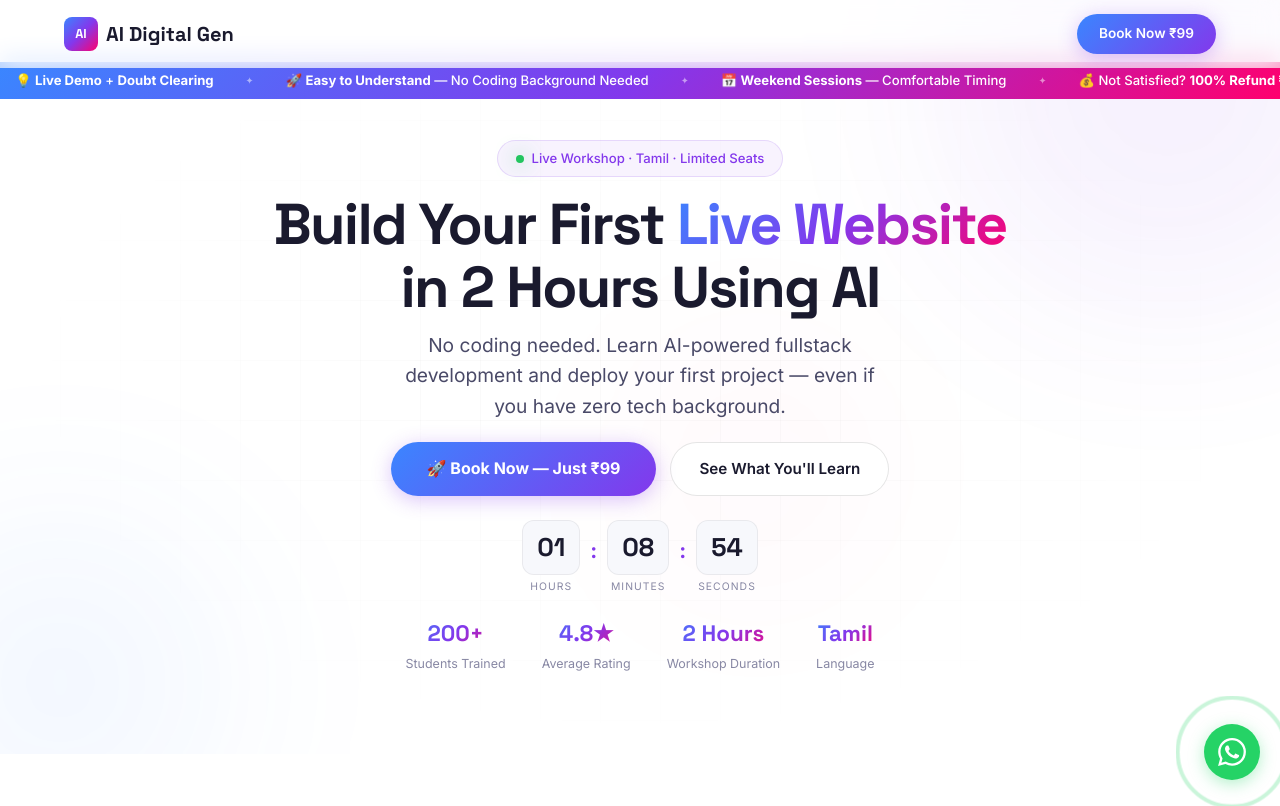
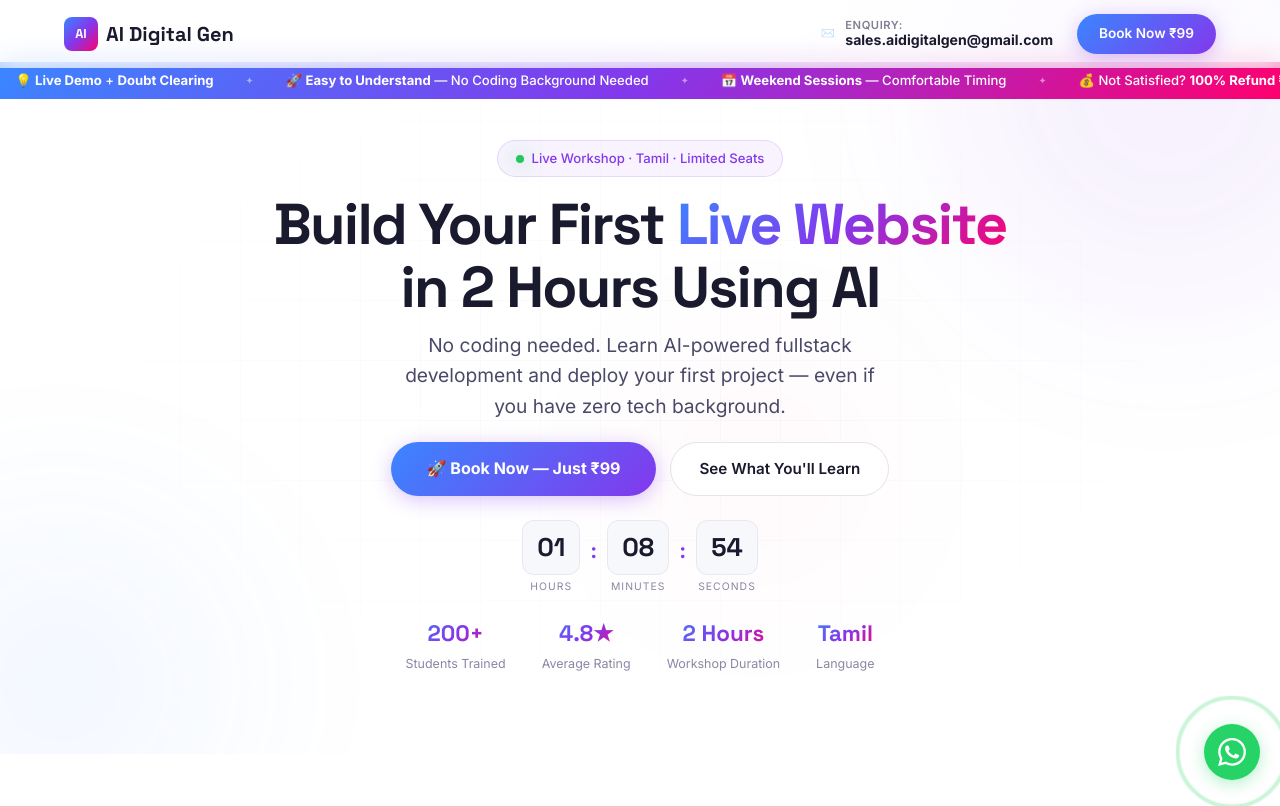
Before and after one commit to S-Malli/Ai-fullstack-worshop, a React (Vite) app: page / in a window 1280 px wide. Shown: the top 806 px of the page. Built offline with nearby package versions, Linux system fonts and the light colour scheme.

Commit message:
enquiryEmail added

```diff
--- a/src/App.css
+++ b/src/App.css
@@ -4,7 +4,18 @@
 .navbar .container { display: flex; align-items: center; justify-content: space-between; }
 .navbar-logo { font-family: var(--font-heading); font-size: 1.25rem; font-weight: 700; color: var(--text-primary); display: flex; align-items: center; gap: 8px; }
 .navbar-logo-icon { width: 34px; height: 34px; border-radius: var(--radius-sm); background: var(--gradient-full); display: flex; align-items: center; justify-content: center; font-weight: 800; font-size: 0.8rem; color: white; }
-.navbar-cta { background: var(--gradient-primary); color: white; padding: 9px 22px; border-radius: var(--radius-full); font-weight: 600; font-size: 0.85rem; transition: transform 0.3s, box-shadow 0.3s; box-shadow: var(--shadow-cta); }
+.navbar-actions { display: flex; align-items: center; gap: 24px; position: relative; z-index: 1001; }
+.navbar-email { font-size: 0.85rem; color: var(--text-secondary); display: flex; align-items: center; gap: 10px; transition: all 0.3s ease; cursor: pointer; text-decoration: none; }
+.navbar-email-icon { font-size: 1.1rem; opacity: 0.9; transition: transform 0.3s; }
+.navbar-email-text { display: flex; flex-direction: column; line-height: 1.2; }
+.navbar-email span { font-size: 0.7rem; opacity: 0.7; text-transform: uppercase; letter-spacing: 0.05em; font-weight: 600; }
+.navbar-email strong { color: var(--text-primary); font-weight: 700; font-size: 0.88rem; }
+.navbar-email.copied strong { color: #22c55e; }
+.navbar-email.copied .navbar-email-icon { transform: scale(1.2); }
+.navbar-email:hover { transform: translateY(-1px); }
+.navbar-email:hover .navbar-email-icon { transform: scale(1.1); }
+.navbar-email:hover strong { color: var(--purple); }
+.navbar-cta { background: var(--gradient-primary); color: white; padding: 9px 22px; border-radius: var(--radius-full); font-weight: 600; font-size: 0.85rem; transition: transform 0.3s, box-shadow 0.3s; box-shadow: var(--shadow-cta); white-space: nowrap; }
 .navbar-cta:hover { transform: translateY(-2px); box-shadow: 0 8px 28px rgba(131, 56, 236, 0.4); }
 
 /* === Marquee === */
@@ -224,6 +235,10 @@
   .solution-code-block { font-size: 0.75rem; padding: 16px; }
   .navbar-logo { font-size: 1.05rem; }
   .navbar-logo-icon { width: 30px; height: 30px; font-size: 0.7rem; }
+  .navbar-actions { gap: 12px; }
+  .navbar-email span { display: none; }
+  .navbar-email { font-size: 0.75rem; }
+  .navbar-cta { padding: 7px 16px; font-size: 0.75rem; }
   .curriculum-card { padding: 20px 18px; }
   .curriculum-card-header { flex-direction: column; gap: 10px; }
   .curriculum-card-meta { flex-direction: row; align-items: center; }
--- a/src/components/Navbar.jsx
+++ b/src/components/Navbar.jsx
@@ -17,9 +17,18 @@ export default function Navbar() {
           <span className="navbar-logo-icon">AI</span>
           AI Digital Gen
         </a>
-        <a href="#register" className="navbar-cta">
-          Book Now ₹{CONFIG.workshopPrice}
-        </a>
+        <div className="navbar-actions">
+          <a href={`mailto:${CONFIG.enquiryEmail}`} className="navbar-email" title="Click to email us">
+            <span className="navbar-email-icon">✉️</span>
+            <div className="navbar-email-text">
+              <span>Enquiry:</span>
+              <strong>{CONFIG.enquiryEmail}</strong>
+            </div>
+          </a>
+          <a href="#register" className="navbar-cta">
+            Book Now ₹{CONFIG.workshopPrice}
+          </a>
+        </div>
       </div>
     </nav>
   );
--- a/src/constants/config.js
+++ b/src/constants/config.js
@@ -4,4 +4,5 @@ export const CONFIG = {
   workshopLanguage: 'Tamil',
   whatsappNumber: '919790321115', // Update with actual number
   googleSheetUrl: 'https://script.google.com/macros/s/AKfycbzx9W7nsvqIjXvKSeWHbLsJUkqxKuMuo4x6bOQo_Y5Mxg5tpcHiXh3e-lZilL69wBWg/exec', // Update with actual URL
+  enquiryEmail: 'sales.aidigitalgen@gmail.com',
 };
```
